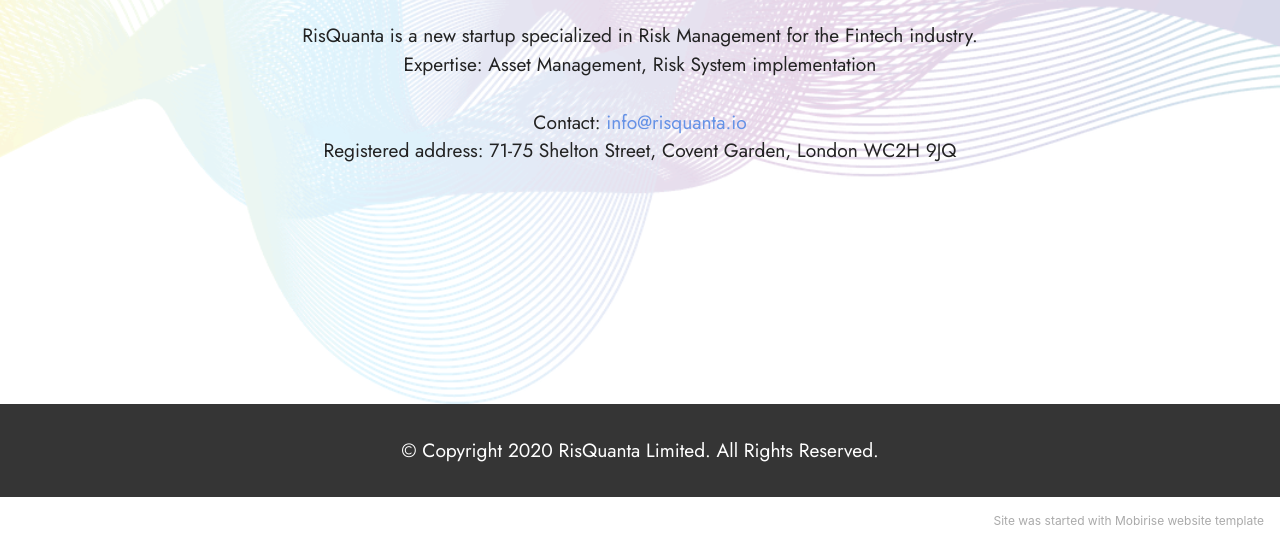
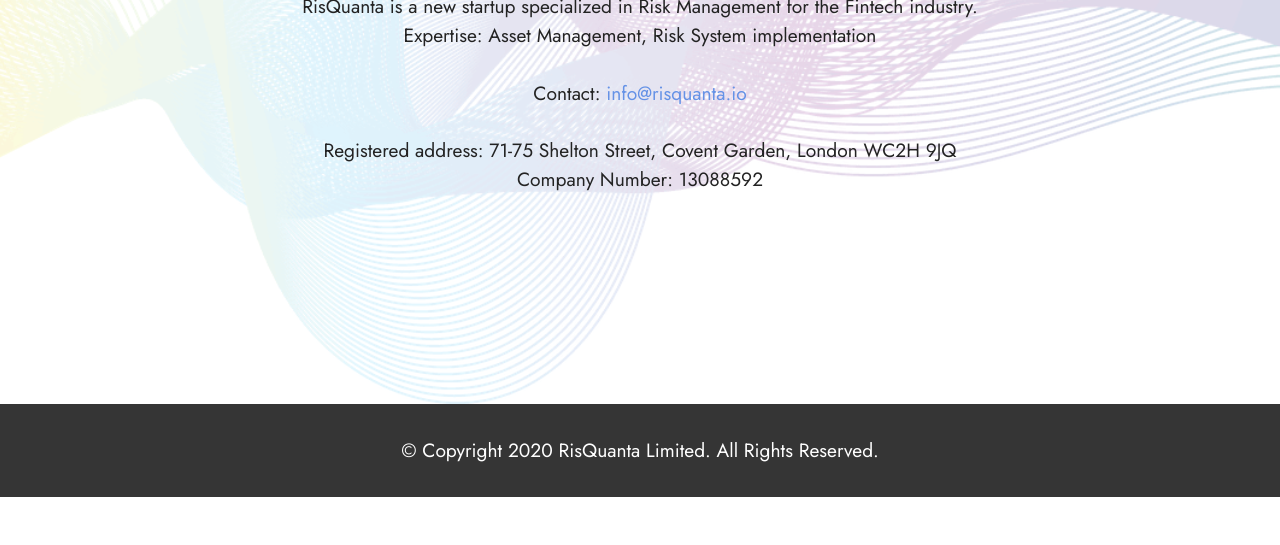
Before and after one commit to miwahn/miwahn.github.io, a plain HTML site: page index.html in a window 1280 px wide. Shown: the part 396-941 px from the top of the page. Drawn offline with Linux system fonts and the light colour scheme.

Commit message:
Add files via upload
Added company number, removed mobirise footer

```diff
--- a/index.html
+++ b/index.html
@@ -58,7 +58,7 @@
             <div class="col-12 col-lg-8">
                 <h1 class="mbr-section-title mbr-fonts-style mb-3 display-1"><strong>RisQuanta</strong></h1>
                 <h2 class="mbr-section-title mbr-fonts-style mb-3 display-2">Risk Management for Fintech</h2>
-                <p class="mbr-text mbr-fonts-style display-7"><br>RisQuanta is a new startup specialized in Risk Management for the Fintech industry.<br>Expertise: Asset Management, Risk System implementation<br><br>Contact: <a href="mailto:info@risquanta.io" class="text-primary">info@risquanta.io</a><br>Registered address: 71-75 Shelton Street, Covent Garden,&nbsp;London&nbsp;WC2H 9JQ</p>
+                <p class="mbr-text mbr-fonts-style display-7"><br>RisQuanta is a new startup specialized in Risk Management for the Fintech industry.<br>Expertise: Asset Management, Risk System implementation<br><br>Contact: <a href="mailto:info@risquanta.io" class="text-primary">info@risquanta.io</a><br><a href="mailto:info@risquanta.io" class="text-primary"><br></a>Registered address: 71-75 Shelton Street, Covent Garden,&nbsp;London&nbsp;WC2H 9JQ<br>Company Number: 13088592</p>
 
             </div>
         </div>
@@ -82,7 +82,7 @@
             </div>
         </div>
     </div>
-</section><section style="background-color: #fff; font-family: -apple-system, BlinkMacSystemFont, 'Segoe UI', 'Roboto', 'Helvetica Neue', Arial, sans-serif; color:#aaa; font-size:12px; padding: 0; align-items: center; display: flex;"><a href="https://mobirise.site/k" style="flex: 1 1; height: 3rem; padding-left: 1rem;"></a><p style="flex: 0 0 auto; margin:0; padding-right:1rem;"><a href="https://mobirise.site/s" style="color:#aaa;">Site</a> was started with Mobirise website template</p></section><script src="assets/web/assets/jquery/jquery.min.js"></script>  <script src="assets/popper/popper.min.js"></script>  <script src="assets/tether/tether.min.js"></script>  <script src="assets/bootstrap/js/bootstrap.min.js"></script>  <script src="assets/smoothscroll/smooth-scroll.js"></script>  <script src="assets/parallax/jarallax.min.js"></script>  <script src="assets/dropdown/js/nav-dropdown.js"></script>  <script src="assets/dropdown/js/navbar-dropdown.js"></script>  <script src="assets/touchswipe/jquery.touch-swipe.min.js"></script>  <script src="assets/theme/js/script.js"></script>
+</section><section style="background-color: #fff; font-family: -apple-system, BlinkMacSystemFont, 'Segoe UI', 'Roboto', 'Helvetica Neue', Arial, sans-serif; color:#aaa; font-size:12px; padding: 0; align-items: center; display: flex;"><a href="https://mobirise.site/z" style="flex: 1 1; height: 3rem; padding-left: 1rem;"></a><p style="flex: 0 0 auto; margin:0; padding-right:1rem;"> </section><script src="assets/web/assets/jquery/jquery.min.js"></script>  <script src="assets/popper/popper.min.js"></script>  <script src="assets/tether/tether.min.js"></script>  <script src="assets/bootstrap/js/bootstrap.min.js"></script>  <script src="assets/smoothscroll/smooth-scroll.js"></script>  <script src="assets/parallax/jarallax.min.js"></script>  <script src="assets/dropdown/js/nav-dropdown.js"></script>  <script src="assets/dropdown/js/navbar-dropdown.js"></script>  <script src="assets/touchswipe/jquery.touch-swipe.min.js"></script>  <script src="assets/theme/js/script.js"></script>
 
 
 </body>
```
Also changed, not shown: 1 other file.
